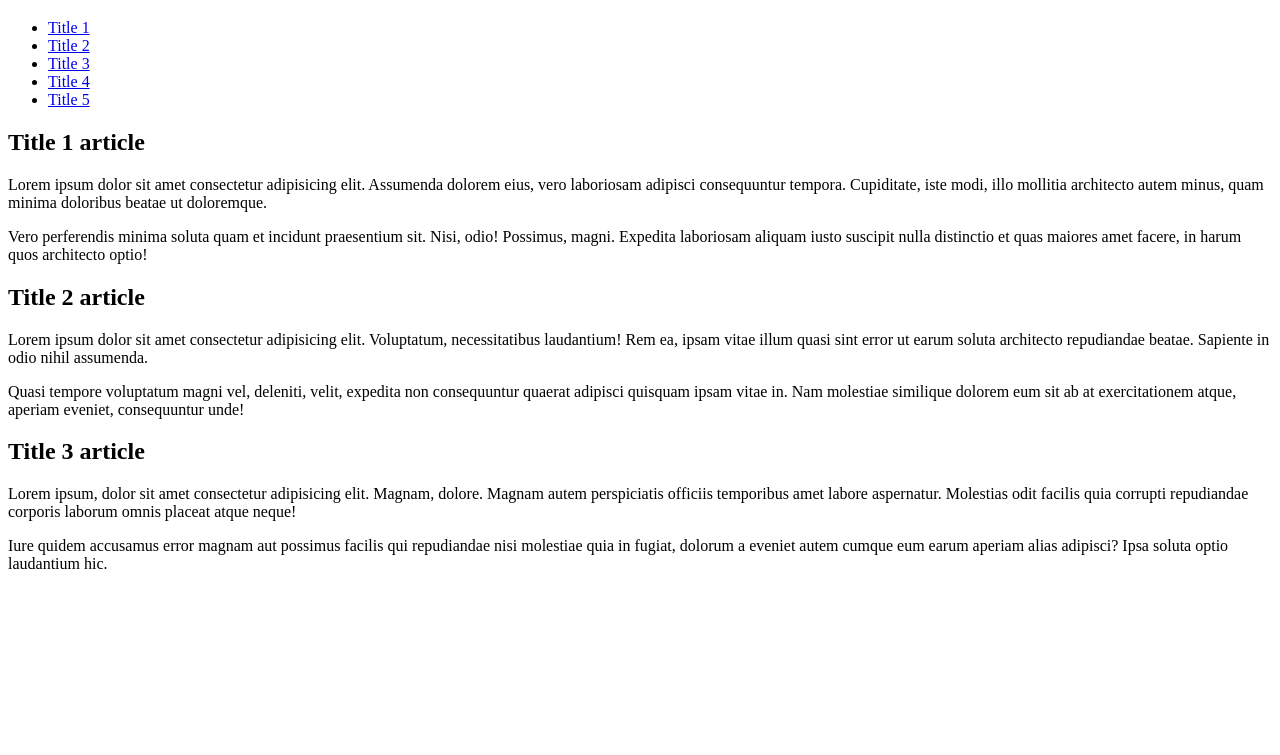
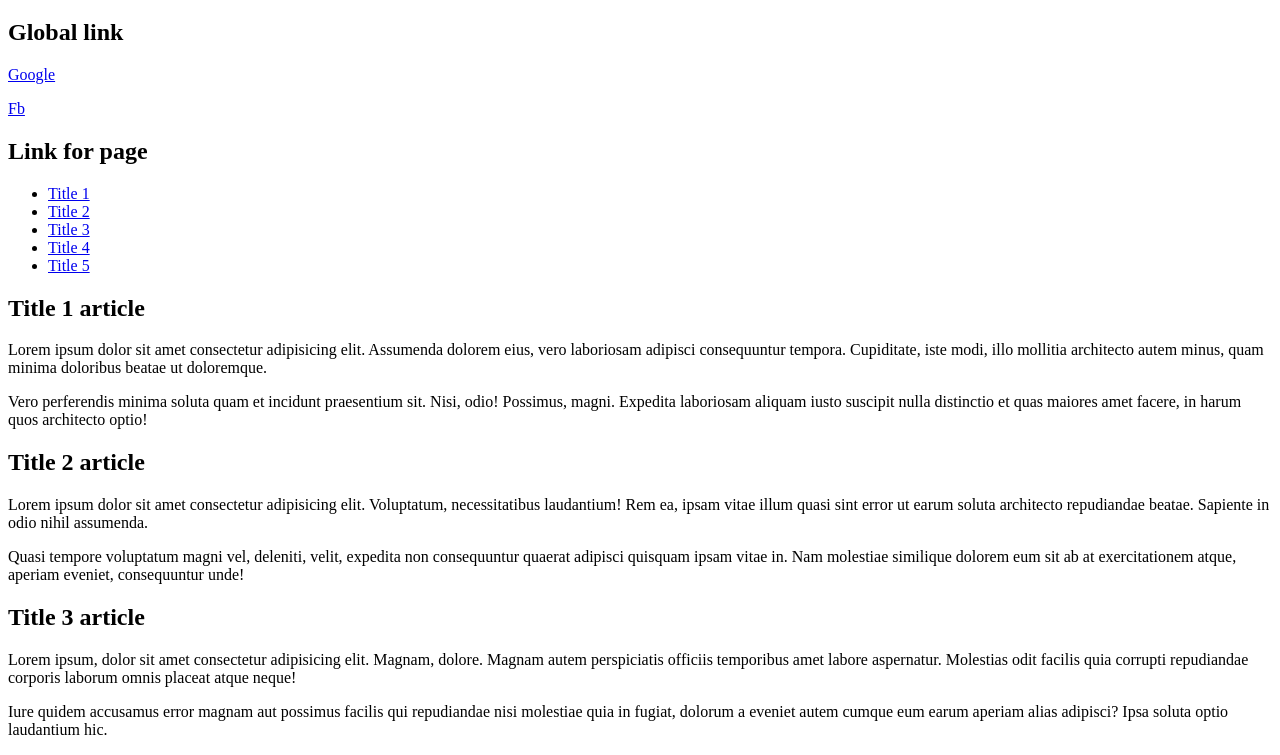
Before and after one commit to ASpudka/HTML, a plain HTML site: page index.html in a window 1280 px wide. Shown: the part 61-816 px from the top of the page. Drawn offline with Linux system fonts and the light colour scheme.

Commit message:
Add Global & local link

```diff
--- a/index.html
+++ b/index.html
@@ -6,6 +6,10 @@
 </head>
 <body>
   <h1>Heading for page</h1>
+  <h2>Global link </h2>
+  <a target=_blank href="http://google.com"> Google </a>
+  <p><a target=_blank href="http://fb.com"> Fb </a></p>
+  <h2>Link for page</h2>
   <nav>
     <ul>
       <li><a href="#article1">Title 1</a></li>
```
